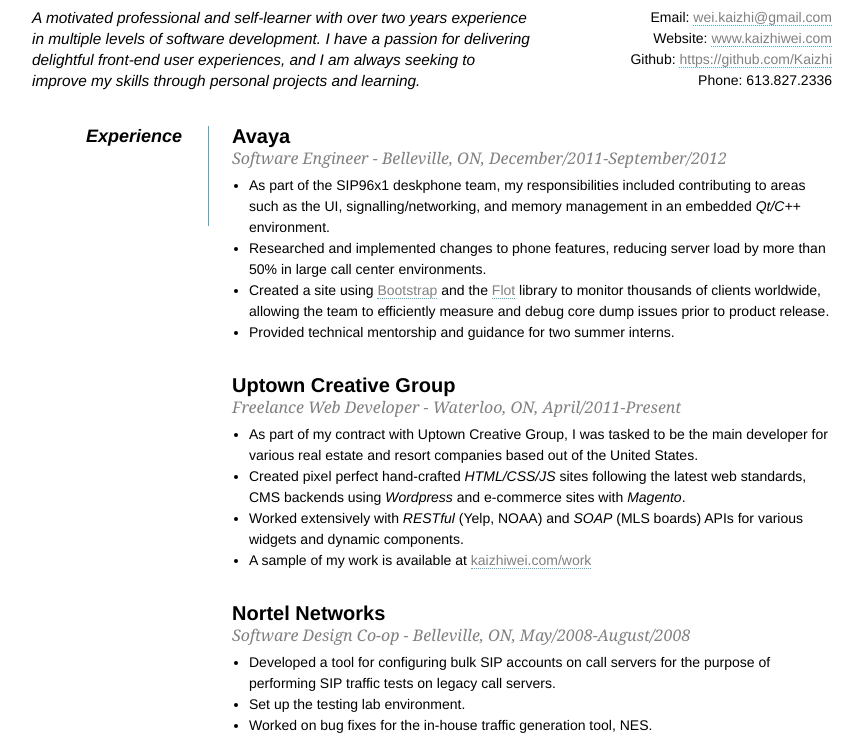
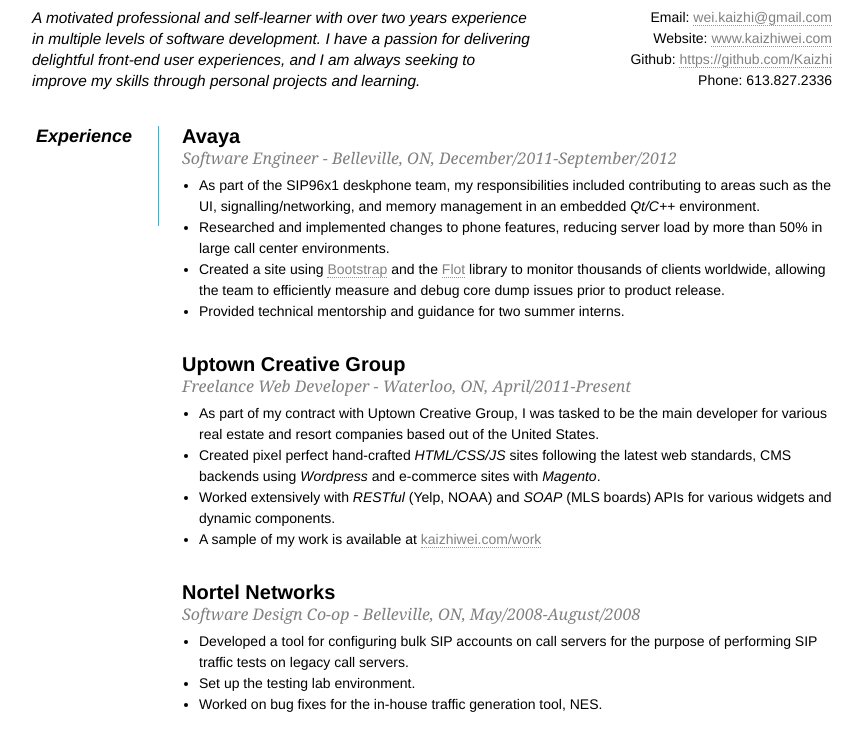
Before and after one commit to Kaizhi/resume, a plain HTML site: page resume.html in a window 1280 px wide. Shown: the part 54-798 px from the top of the page, without its empty margins (208-1071 px from the left). Drawn offline with Linux system fonts and the light colour scheme.

Commit message:
reduce left margin

```diff
--- a/css/style.css
+++ b/css/style.css
@@ -19,8 +19,9 @@
         ul { margin: 0 0 32px 17px; }
         #objective { float: left; }
         #objective p { font-family: Georgia, Serif; font-style: italic; color: #666; }
-        dt { font-style: italic; font-weight: bold; font-size: 18px; text-align: right; padding: 0 26px 0 0; width: 150px; float: left; height: 100px; border-right: 1px solid #4FACC1;  }
-        dd { width: 600px; float: right; }
+        dt { font-style: italic; font-weight: bold; font-size: 18px; text-align: right; padding: 0 26px 0 0; width: 100px; float: left; height: 100px; border-right: 1px solid #4FACC1;  }
+        dt:last-child{ height: 100%;}
+        dd { width: 650px; float: right; }
         dd.clear { float: none; margin: 0;}
 		.contact-left { width:500px; float:left; font-size:1.1em; font-style:italic;}
 		.contact-right {width:250px; float:right; text-align:right;}
```
